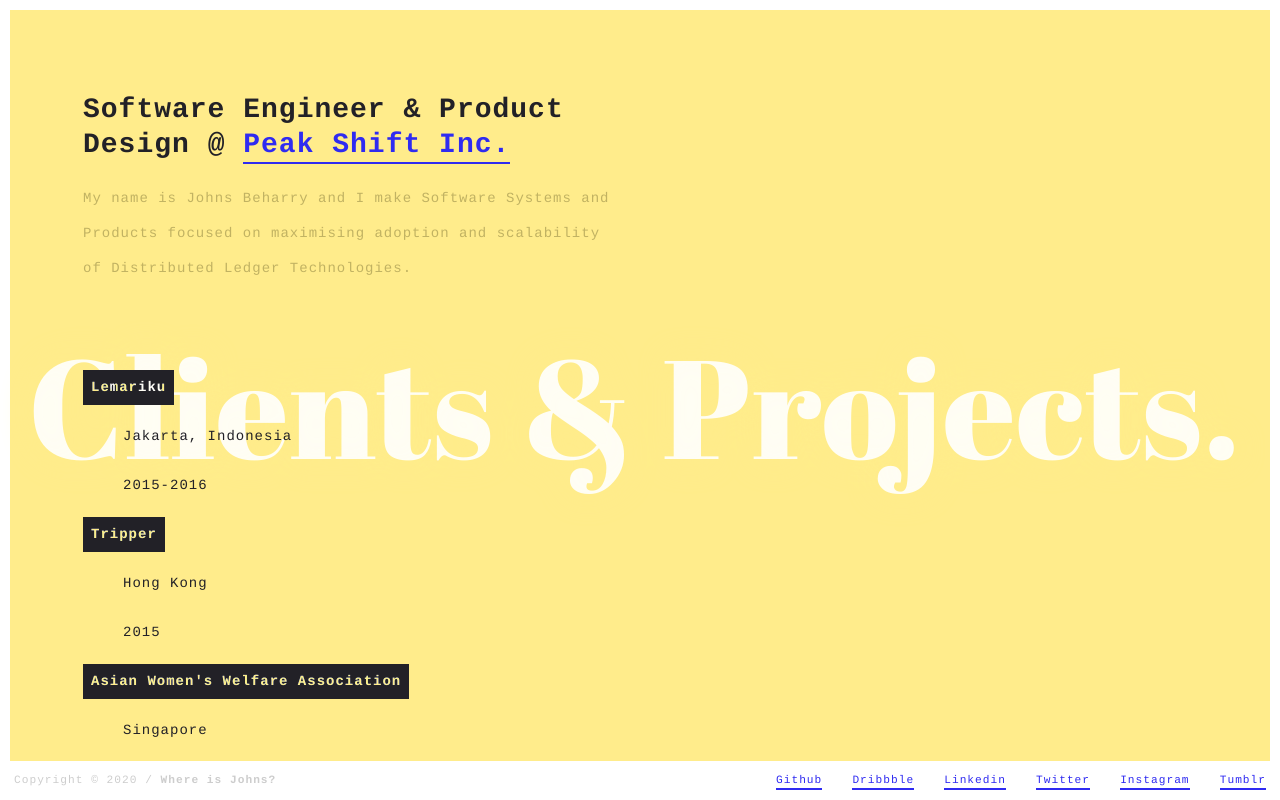
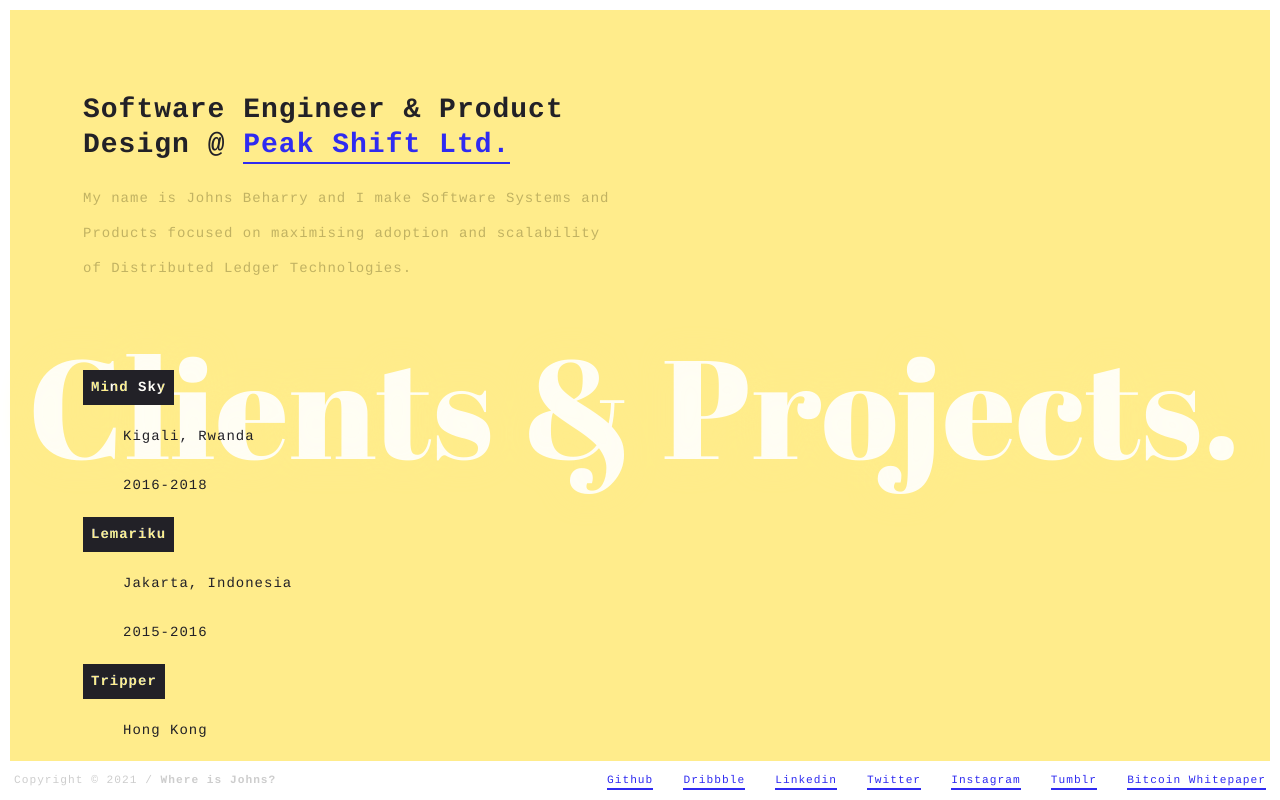
Before and after one commit to johnsBeharry/johnsbeharry.com, a plain HTML site: page index.html in a window 1280 px wide. Shown: the top 800 px of the page. Drawn offline with nearby package versions, Linux system fonts and the light colour scheme; a web font is replaced by a local one.

Commit message:
chore: update footer

```diff
--- a/index.html
+++ b/index.html
@@ -1,4 +1,3 @@
-<? include_once('functions.php'); ?>
 <!DOCTYPE html>
 <html dir="ltr" lang="en">
 <head>
@@ -39,12 +38,17 @@
 <div id="wrapper">
   <div id="container">
     <header>
-      <h1><span class="special">Software Engineer</span> &amp; <span class="special">Product Design</span> @ <a href="http://peakshift.com" class="special">Peak Shift Inc.</a></h1>
+      <h1><span class="special">Software Engineer</span> &amp; <span class="special">Product Design</span> @ <a href="https://peakshift.com" class="special">Peak Shift Ltd.</a></h1>
       <p>My name is <span class="special">Johns Beharry</span> and I make Software Systems and Products focused on maximising adoption and scalability of Distributed Ledger Technologies.</p>
     </header>
     <section>
       <article class="experience">
         <dl>
+          <dt>Mind Sky</dt>
+          <dd>
+            <p class="location">Kigali, Rwanda</p>
+            <p class="year">2016-2018</p>
+          </dd>
           <dt>Lemariku</dt>
           <dd>
             <p class="location">Jakarta, Indonesia</p>
@@ -141,8 +145,9 @@
     <li><a href="http://twitter.com/johnsbeharry">Twitter</a></li>
     <li><a href="http://instagram.com/peakshift">Instagram</a></li>
     <li><a href="http://log.johnsbeharry.com/">Tumblr</a></li>
+    <li><a href="/bitcoin.pdf">Bitcoin Whitepaper</a></li>
   </ul>
-  <p>Copyright &copy; 2020 <span class="special">Johns Beharry</span> / <strong>Where is Johns?</strong></p>
+  <p>Copyright &copy; 2021 <span class="special">Johns Beharry</span> / <strong>Where is Johns?</strong></p>
 </footer>
 
 <script src="https://cdnjs.cloudflare.com/ajax/libs/jquery/3.0.0-beta1/jquery.min.js"></script>
```
